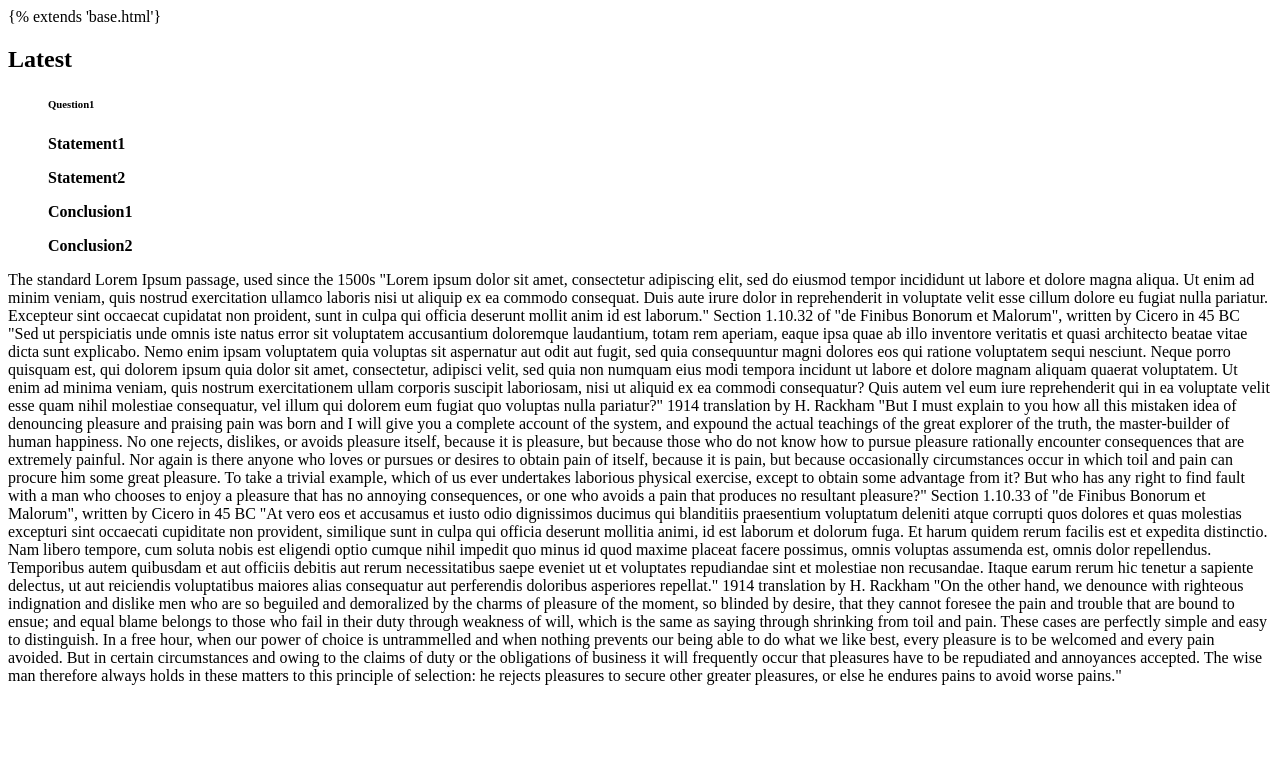
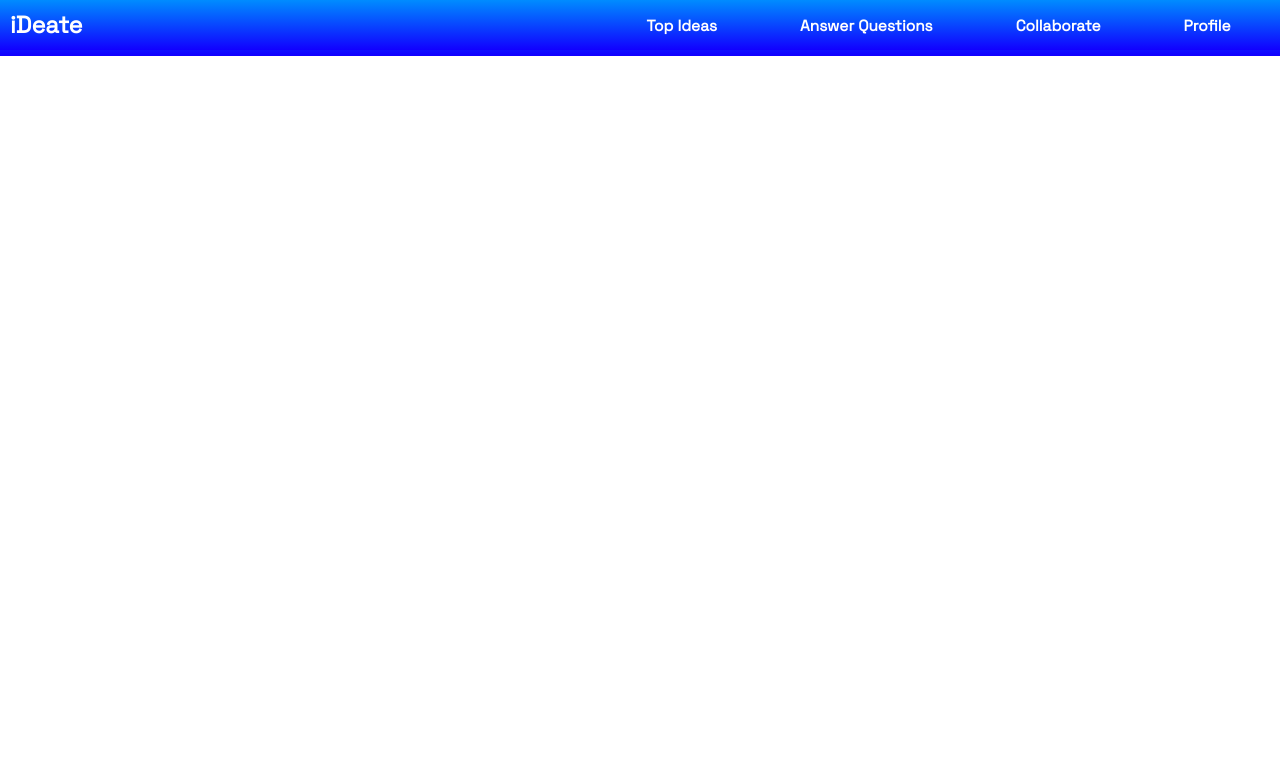
Before and after one commit to utkrishtkumar/utkrishtsingh, a Django app: template main/templates/main/main.html in a window 1280 px wide. Shown: the top 783 px of the page. Run offline with Django 3.2, Linux system fonts and the light colour scheme; the template is opened without the code that fills it, so the values that code supplies are empty.

Commit message:
Update main.html

```diff
--- a/main/templates/main/main.html
+++ b/main/templates/main/main.html
@@ -1,4 +1,4 @@
-{% extends 'base.html'}
+{% extends 'base.html' %}
 
 {% load static %}
 
```
